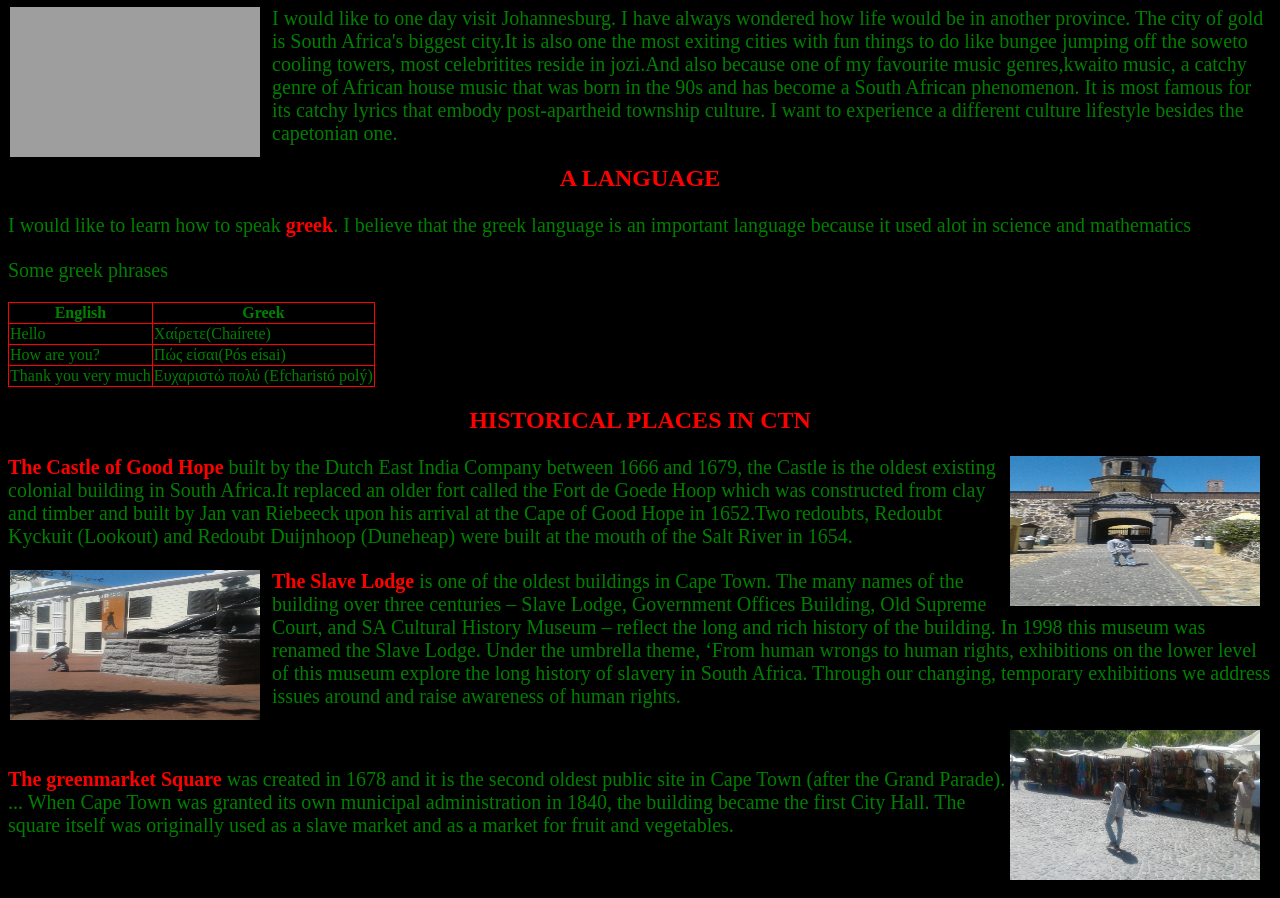
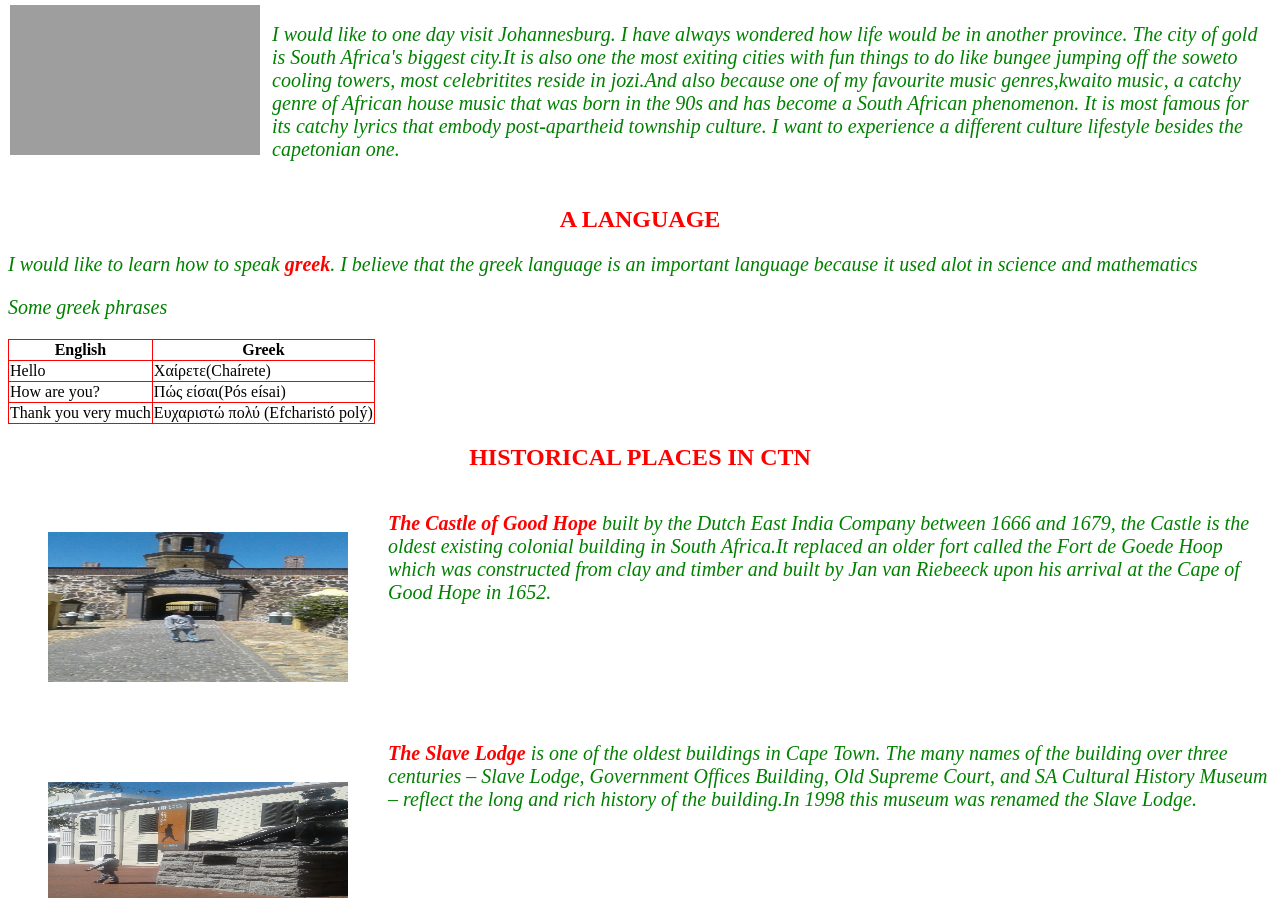
Before and after one commit to Mbokotho/basic-webpage1, a plain HTML site: page index.html in a window 1280 px wide. Shown: the part 298-1196 px from the top of the page. Drawn offline with Linux system fonts and the light colour scheme; grey boxes are pictures that could not be loaded.

Commit message:
added updated version

```diff
--- a/index.css
+++ b/index.css
@@ -1,31 +1,63 @@
-h1{
-  color: red;
-  text-underline-position: below;
+
+.Mycity {
+  padding-top: 2px;
+  overflow: auto;
+  padding-bottom: 5px;
+  width: 100%;
 }
-.top img{
+
+.cgh{
+  padding-top: 2px;
+  overflow: auto;
+}
+.Slave {
+  padding-top: 2px
+  overflow: auto;
+  padding-bottom: 5px;
+}
+.Mycity {
+  padding-top: 2px
+  overflow: auto;
+  padding-bottom: 5px;
+  boder : 2px solid red;
+}
+
+.top {
   height: 150px;
   width :250px;
   padding-top: 1px;
-  padding-right: 1px;
   padding-bottom: 1px;
-  padding-left: 1px;
-  /**border: 0.1em solid red;**/
+
 }
+
+
+
+h1{
+  color: red;
+  text-underline-position: below;}
 
 h2{
   color: red;
 }
-.Mycity > img,p{
-  padding-top: 2px;
-  /**border: 1px solid red;
-  /**grid-column-gap: 20px;**/
-}
+
+
 p{
   color:green;
   font-size: 20px;
+  font-style: italic;
+}
+img{
+width:300px;
+height: 150px;
+float:left;
+padding: 40px;
+margin: auto;
+clear: right;
+overflow: auto;
+display: block;
 }
 table,th,td{
-  color: green;
+  color: black;
    border: 0.1em solid red;
    border-collapse: collapse;
 }
--- a/index.html
+++ b/index.html
@@ -6,11 +6,11 @@
     <link rel="stylesheet" href="index.css">
     <title>MyPage</title>
   </head>
-  <body bgcolor="black">
+  <body bgcolor="white">
     <h1><u>Lwando Mbokotho</h1></u>
-    <div class="top">
-      <img src="images/ltbm.jpg" alt="Nada">
-    </div>
+<div class="top">
+      <img src="images/ltbm.jpg" alt="Nada" style="width:250px; height: 150px; float:left; padding: 2px; margin-right: 10px">
+</div>
     <h2 align="center">JOHANNESBURG</h2>
     <div class="Mycity">
     <img src="https://upload.wikimedia.org/wikipedia/commons/thumb/1/18/Johannesburg_From_M2_Highway_Looking_North.jpg/800px-Johannesburg_From_M2_Highway_Looking_North.jpg" alt=":)"  style="width:250px; height: 150px; float:left; padding: 2px; margin-right: 10px">
@@ -21,7 +21,7 @@
 <div class="language">
 <p>I would like to learn how to speak <strong>greek</strong>. I believe that the greek language is an important language because it used alot in science and mathematics</p>
 <p> Some greek phrases</p>
-
+</div>
 
 <table style=text-color="green">
 <tr>
@@ -47,20 +47,18 @@
 </table>
 </div>
 <h2 align="center">HISTORICAL PLACES IN CTN</h2>
-<div class="Mycity">
-<img src="images/castleofgoodhope.jpg" alt=":)"  style="width:250px; height: 150px; float:right; padding: 2px; margin-right: 10px">
-<p><strong>The Castle of Good Hope </strong> built by the Dutch East India Company between 1666 and 1679, the Castle is the oldest existing colonial building in South Africa.It replaced an older fort called the Fort de Goede Hoop which was constructed from clay and timber and built by Jan van Riebeeck upon his arrival at the Cape of Good Hope in 1652.Two redoubts, Redoubt Kyckuit (Lookout) and Redoubt Duijnhoop (Duneheap) were built at the mouth of the Salt River in 1654.</p>
+<div class="cgh">
+<img src="images/castleofgoodhope.jpg" alt=":)">
+<p><strong>The Castle of Good Hope </strong> built by the Dutch East India Company between 1666 and 1679, the Castle is the oldest existing colonial building in South Africa.It replaced an older fort called the Fort de Goede Hoop which was constructed from clay and timber and built by Jan van Riebeeck upon his arrival at the Cape of Good Hope in 1652.</p>
 </div>
 
-<div class="Mycity">
-<img src="images/slaveLodge.jpg" alt=":)"  style="width:250px; height: 150px; float:left; padding: 2px; margin-right: 10px">
-<p><strong>The Slave Lodge</strong> is one of the oldest buildings in Cape Town. The many names of the building over three centuries – Slave Lodge, Government Offices Building, Old Supreme Court, and SA Cultural History Museum – reflect the long and rich history of the building.
-
-In 1998 this museum was renamed the Slave Lodge. Under the umbrella theme, ‘From human wrongs to human rights, exhibitions on the lower level of this museum explore the long history of slavery in South Africa. Through our changing, temporary exhibitions we address issues around and raise awareness of human rights.</p>
+<div class="Slave">
+<img src="images/slaveLodge.jpg" alt=":)" >
+<p><strong>The Slave Lodge</strong> is one of the oldest buildings in Cape Town. The many names of the building over three centuries – Slave Lodge, Government Offices Building, Old Supreme Court, and SA Cultural History Museum – reflect the long and rich history of the building.In 1998 this museum was renamed the Slave Lodge.</p>
 </div>
 <div class="Mycity">
-<img src="images/greenmarkert.jpg" alt=":)"  style="width:250px; height: 150px; float:right; padding: 2px; margin-right: 10px">
-<<p><strong>The greenmarket Square</strong> was created in 1678 and it is the second oldest public site in Cape Town (after the Grand Parade). ... When Cape Town was granted its own municipal administration in 1840, the building became the first City Hall. The square itself was originally used as a slave market and as a market for fruit and vegetables.
+<img src="images/greenmarkert.jpg" alt=":)"  >
+<p><strong>The greenmarket Square</strong> was created in 1678 and it is the second oldest public site in Cape Town (after the Grand Parade). ... When Cape Town was granted its own municipal administration in 1840, the building became the first City Hall. The square itself was originally used as a slave market and as a market for fruit and vegetables.
 </p>
 </div>
   </body>
```
